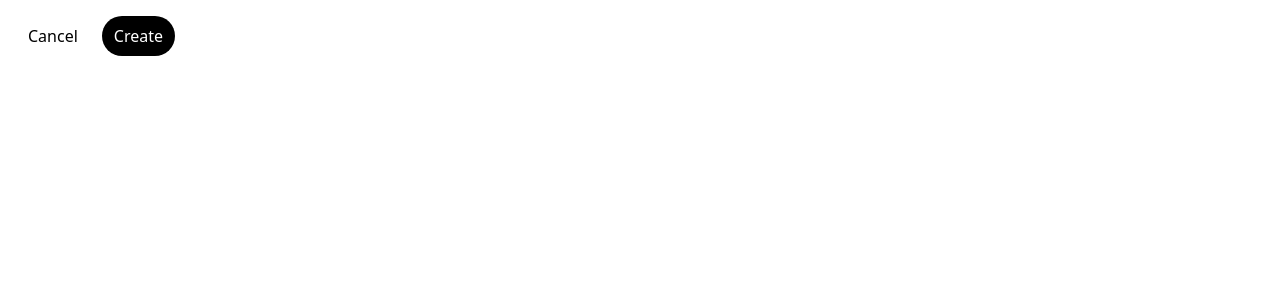
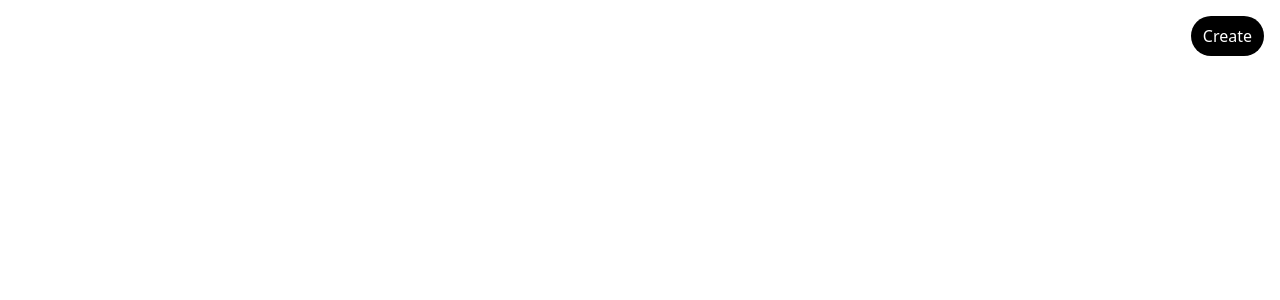
Before and after one commit to tiagc/stack, a React (Create React App) app: page / in a window 1280 px wide. Shown: the top 300 px of the page. Built offline with nearby package versions, Linux system fonts and the light colour scheme.

Commit message:
nav menu fix

```diff
--- a/public/index.html
+++ b/public/index.html
@@ -2,18 +2,16 @@
 <html lang="en">
   <head>
     <meta charset="utf-8" />
-    <link rel="icon" href="%PUBLIC_URL%/stack-192.png" />
+    <link rel="icon" href="%PUBLIC_URL%/stack-apple-touch-icon.png" />
     <meta name="viewport" content="width=device-width, initial-scale=1" />
     <meta name="theme-color" content="#000000" />
     <meta name="mobile-web-app-capable" content="yes" />
     <link
       rel="apple-touch-icon"
-      href="%PUBLIC_URL%/stack-apple-touch-icon.png"
-      sizes="192x192" />
+      href="%PUBLIC_URL%/stack-apple-touch-icon.png" />
     <meta
       name="description"
       content="Web site created using create-react-app" />
-    <link rel="apple-touch-icon" href="%PUBLIC_URL%/stack-192.png" />
     <!--
       manifest.json provides metadata used when your web app is installed on a
       user's mobile device or desktop. See https://developers.google.com/web/fundamentals/web-app-manifest/
--- a/src/components/navigation/Navigation.tsx
+++ b/src/components/navigation/Navigation.tsx
@@ -1,4 +1,5 @@
-import { motion } from "framer-motion";
+import { AnimatePresence, motion } from "framer-motion";
+import { useState } from "react";
 import Tabs from "./Tabs";
 
 interface NavProps {
@@ -8,46 +9,88 @@ interface NavProps {
 }
 
 export function Navigation({ setActiveTab, addNewTab, tabs }: NavProps) {
-  const handleAddClick = () => {
-    const newTabName = prompt("Enter the name of the new tab:");
-    if (newTabName) {
-      addNewTab(newTabName);
+  const [isCreating, setIsCreating] = useState(false);
+  const [newTabName, setNewTabName] = useState("");
+
+  const handleCancelClick = () => {
+    setIsCreating(false);
+    setNewTabName("");
+  };
+
+  const handleCreateClick = () => {
+    if (!isCreating) {
+      // first click just enters creation mode
+      setIsCreating(true);
+    } else if (newTabName.trim() !== "") {
+      // if already creating and input is valid
+      addNewTab(newTabName.trim());
+      setNewTabName("");
+      setIsCreating(false);
     }
   };
 
-  const handleCancelClick = () => {
-    console.log("Cancel clicked");
-  };
-
   return (
-    <div className="fixed top-0 z-10">
+    <div className="fixed top-0 z-10 w-full">
       <div className="p-4">
-        <div className="flex flex-wrap items-center gap-3">
-          {tabs.map((listName) => (
-            <Tabs
-              key={listName} // Use listName as the key
-              onClick={() => setActiveTab(listName)} // Set the active list when clicked
-            >
-              {listName} {/* Pass the listName as children to display */}
-            </Tabs>
-          ))}
+        <div className="flex justify-between items-center">
+          <div className="w-[80px] flex justify-start">
+            <AnimatePresence>
+              {isCreating && (
                 <motion.button
+                  key="cancel"
                   onClick={handleCancelClick}
-            id="cancel"
-            className="justify-center text-black rounded-full px-3 py-2"
-            whileTap={{ scale: 0.95 }}>
+                  className="text-black dark:text-white rounded-full px-3 py-2"
+                  initial={{ opacity: 0, y: -10 }}
+                  animate={{ opacity: 1, y: 0 }}
+                  exit={{ opacity: 0, y: -10 }}
+                  transition={{ duration: 0.2 }}>
                   Cancel
                 </motion.button>
+              )}
+            </AnimatePresence>
+          </div>
 
+          <div className="w-[80px] flex justify-end">
             <motion.button
-            onClick={handleAddClick}
-            id="create"
-            className="justify-center bg-black text-white rounded-full px-3 py-2"
+              onClick={handleCreateClick}
+              className={`bg-black text-white rounded-full px-3 py-2 ${
+                isCreating
+                  ? "opacity-60 transition duration-300"
+                  : "transition duration-300"
+              }`}
               whileTap={{ scale: 0.95 }}>
               Create
             </motion.button>
           </div>
         </div>
+
+        {/* tabs only show when not creating */}
+        {!isCreating && (
+          <div className="mt-4 flex flex-wrap gap-3">
+            {tabs.map((listName) => (
+              <Tabs key={listName} onClick={() => setActiveTab(listName)}>
+                {listName}
+              </Tabs>
+            ))}
+          </div>
+        )}
+
+        {/* input appears on creationMode */}
+        {isCreating && (
+          <motion.div
+            className="mt-4"
+            initial={{ opacity: 0, y: -10 }}
+            animate={{ opacity: 1, y: 0 }}>
+            <input
+              type="text"
+              value={newTabName}
+              onChange={(e) => setNewTabName(e.target.value)}
+              placeholder="Name your habit"
+              className="w-full rounded-full border border-gray-300 px-4 py-2 text-black dark:text-white dark:bg-gray-800"
+            />
+          </motion.div>
+        )}
+      </div>
     </div>
   );
 }
```
Also changed, not shown: public/stack-192.png (deleted). Lines whose indentation alone changed are shown as unchanged.
